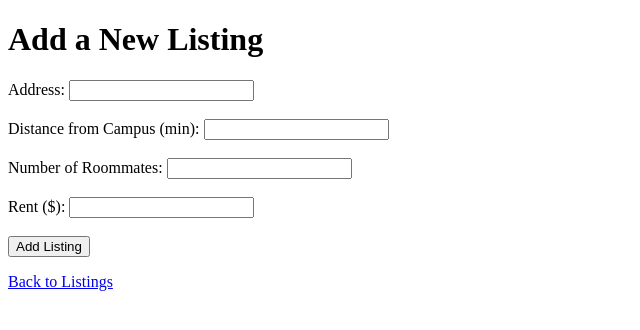
After one commit to jeffcooperr/sbltr, a Flask app: page /add_listing in a window 1280 px wide. The commit adds this page. Shown: the top 330 px of the page, without its empty margins (0-640 px from the left). Run offline with Flask 3, Linux system fonts and the light colour scheme; the visitor is signed in with stand-in values (Sample User, id 1).

Commit message:
pushing to main

```diff
--- a/app.py
+++ b/app.py
@@ -1,6 +1,6 @@
 import requests
 import firebase_admin
-from firebase_admin import credentials, firestore, auth
+from firebase_admin import credentials, firestore, auth, storage
 from flask import Flask, render_template, request, redirect, url_for, session, flash
 
 # Initialize Flask app
@@ -32,6 +32,37 @@ def home():
         return render_template('index.html', listings=listings)
 
     return redirect(url_for('login'))
+
+
+@app.route('/add_listing', methods=['GET', 'POST'])
+def add_listing():
+    if 'user_id' not in session:
+        flash("Please log in to add a listing.")
+        return redirect(url_for('login'))
+
+    if request.method == 'POST':
+        address = request.form['address']
+        distance = request.form['distance']
+        roommates = request.form['roommates']
+        rent = request.form['rent']
+
+        new_listing = {
+            "user_id": session['user_id'],
+            "address": address,
+            "distance": distance,
+            "roommates": roommates,
+            "rent": rent
+        }
+
+        try:
+            db.collection("listings").add(new_listing)
+            flash("Listing added successfully!")
+            return redirect(url_for('home'))
+        except Exception as e:
+            flash(f"Error adding listing: {str(e)}")
+            return redirect(url_for('add_listing'))
+
+    return render_template('add_listing.html')
 
 
 @app.route('/login', methods=['GET', 'POST'])
--- /dev/null
+++ b/templates/add_listing.html
@@ -0,0 +1,39 @@
+<!DOCTYPE html>
+<html lang="en">
+<head>
+    <meta charset="UTF-8">
+    <meta name="viewport" content="width=device-width, initial-scale=1.0">
+    <title>Add Listing</title>
+</head>
+<body>
+    <h1>Add a New Listing</h1>
+
+    {% with messages = get_flashed_messages() %}
+        {% if messages %}
+            <ul>
+                {% for message in messages %}
+                    <li>{{ message }}</li>
+                {% endfor %}
+            </ul>
+        {% endif %}
+    {% endwith %}
+
+    <form method="POST">
+        <label for="address">Address:</label>
+        <input type="text" id="address" name="address" required><br><br>
+
+        <label for="distance">Distance from Campus (min):</label>
+        <input type="number" id="distance" name="distance" required><br><br>
+
+        <label for="roommates">Number of Roommates:</label>
+        <input type="number" id="roommates" name="roommates" required><br><br>
+
+        <label for="rent">Rent ($):</label>
+        <input type="number" id="rent" name="rent" required><br><br>
+
+        <button type="submit">Add Listing</button>
+    </form>
+
+    <p><a href="{{ url_for('home') }}">Back to Listings</a></p>
+</body>
+</html>
--- a/templates/index.html
+++ b/templates/index.html
@@ -3,14 +3,14 @@
 <head>
     <meta charset="UTF-8">
     <meta name="viewport" content="width=device-width, initial-scale=1.0">
-    <title>Housing Listings</title>
+    <title>sbltr</title>
 </head>
 <body>
     <h1>Available Housing</h1>
     <ul>
         {% for listing in listings %}
         <li>
-            <h2>{{ listing.id }}</h2>
+            <h2>{{ listing.address }}</h2>
             <p>Distance from Campus: {{ listing.distance }} min</p>
             <p># of Roommates: {{ listing.roommates }}</p>
             <p>Rent: ${{ listing.rent }}</p>
@@ -18,6 +18,6 @@
         {% endfor %}
     </ul>
 
-    <h2>{{ success_message }}</h2>
+    <a href="{{ url_for('add_listing') }}">Add a Listing</a>
 </body>
 </html>
```
Also changed, not shown: 2 other files.
